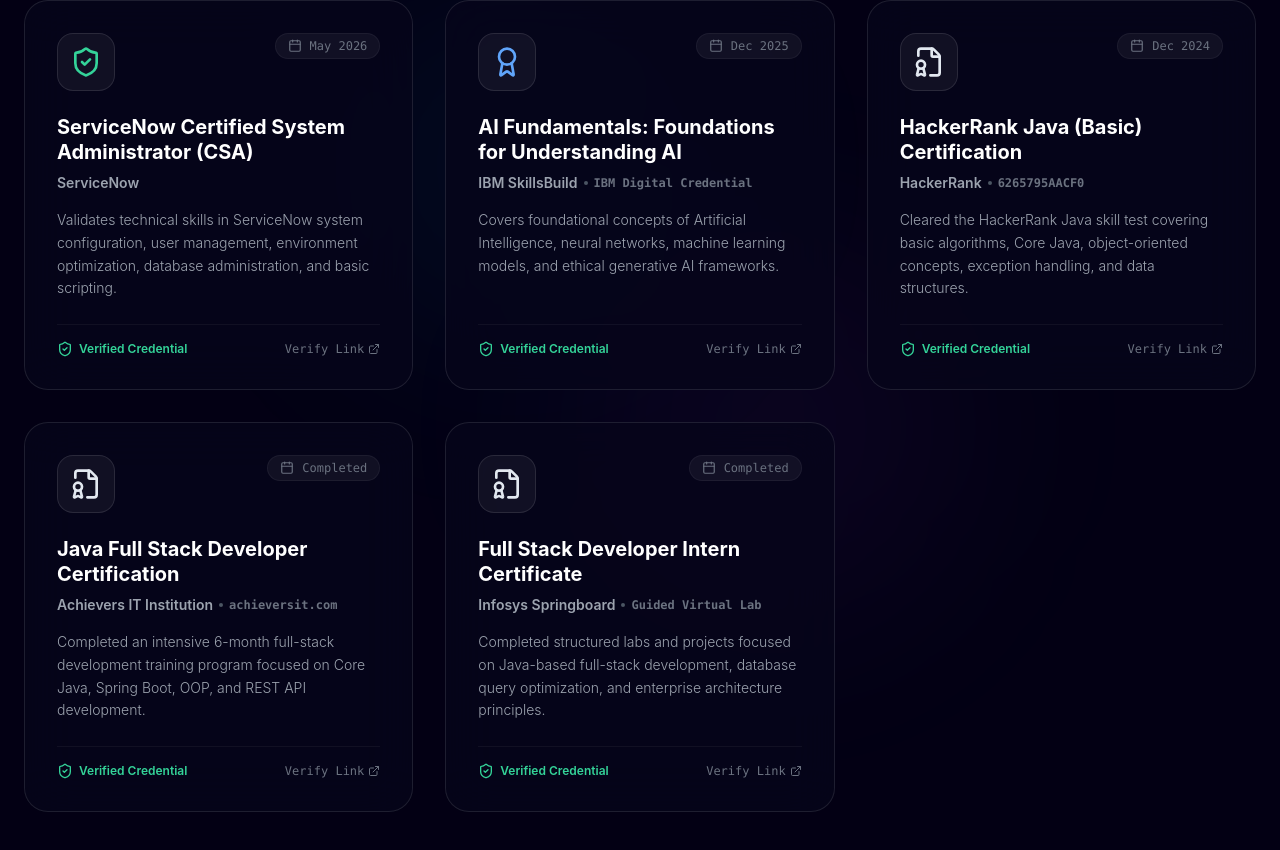
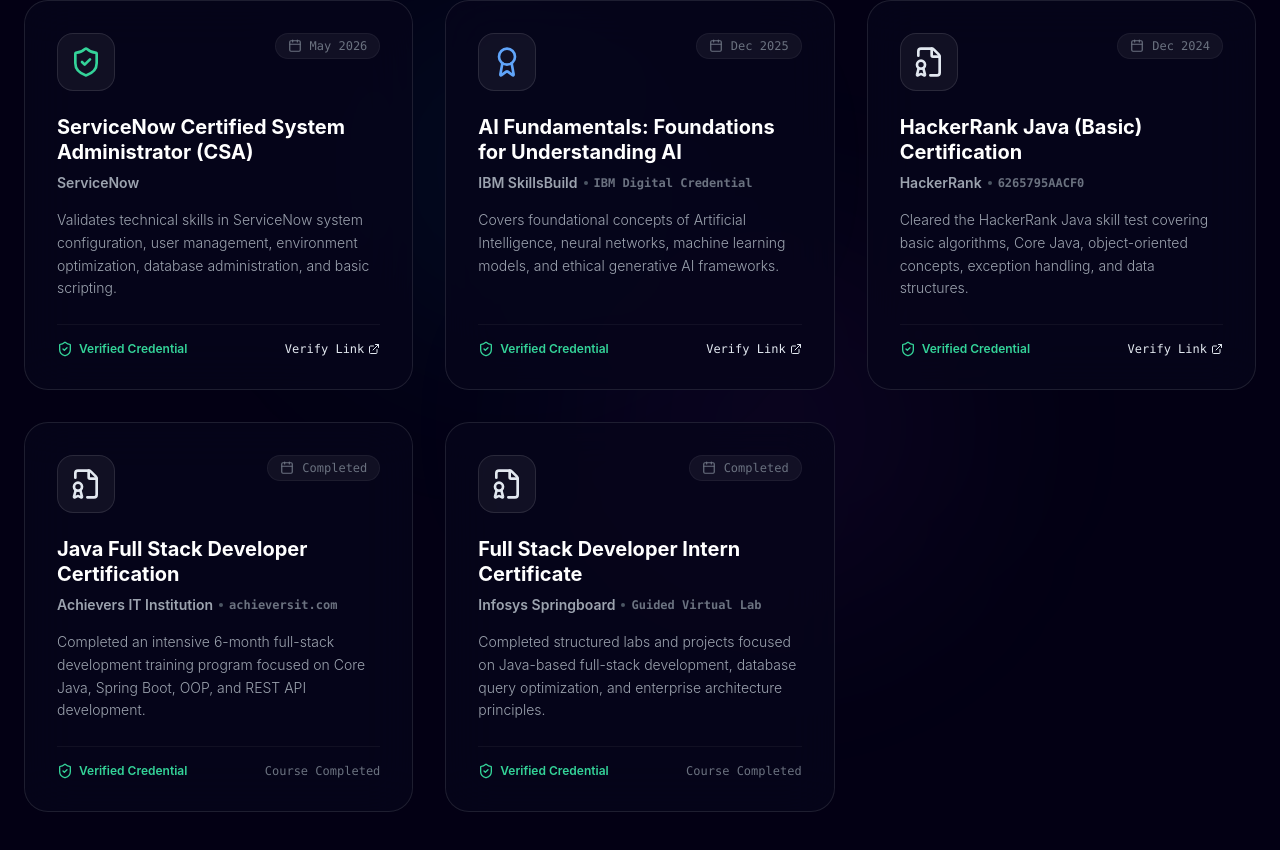
Before and after one commit to hari07-git/Portfolio, a React (Vite) app: page / in a window 1280 px wide. Shown: the part 6790-7640 px from the top of the page. Built offline with nearby package versions, Linux system fonts and the light colour scheme.

Commit message:
feat: add clickable credential links to certifications

```diff
--- a/src/components/Certifications.jsx
+++ b/src/components/Certifications.jsx
@@ -70,14 +70,7 @@
 
   const cardColors = getGlowColor(cert.issuer);
 
-  return (
-    <motion.div
-      initial={{ opacity: 0, y: 50, scale: 0.95 }}
-      whileInView={{ opacity: 1, y: 0, scale: 1 }}
-      viewport={{ once: true, margin: "-50px" }}
-      transition={{ duration: 0.6, delay: index * 0.1, ease: "easeOut" }}
-      className="perspective-[1000px] w-full"
-    >
+  const cardContent = (
     <motion.div
       style={{ rotateX, rotateY, transformStyle: "preserve-3d" }}
       onMouseMove={handleMouseMove}
@@ -131,12 +124,35 @@
             <ShieldCheck className="w-4 h-4" />
             Verified Credential
           </span>
-            <span className="text-gray-500 text-xs font-mono group-hover:text-white transition-colors flex items-center gap-1">
+          {cert.link ? (
+            <span className="text-primary-400 text-xs font-mono group-hover:text-primary transition-colors flex items-center gap-1">
               Verify Link <ExternalLink className="w-3 h-3" />
             </span>
+          ) : (
+            <span className="text-gray-500 text-xs font-mono">
+              Course Completed
+            </span>
+          )}
         </div>
       </div>
     </motion.div>
+  );
+
+  return (
+    <motion.div
+      initial={{ opacity: 0, y: 50, scale: 0.95 }}
+      whileInView={{ opacity: 1, y: 0, scale: 1 }}
+      viewport={{ once: true, margin: "-50px" }}
+      transition={{ duration: 0.6, delay: index * 0.1, ease: "easeOut" }}
+      className="perspective-[1000px] w-full"
+    >
+      {cert.link ? (
+        <a href={cert.link} target="_blank" rel="noopener noreferrer" className="block w-full h-full">
+          {cardContent}
+        </a>
+      ) : (
+        cardContent
+      )}
     </motion.div>
   );
 }
--- a/src/data.jsx
+++ b/src/data.jsx
@@ -114,21 +114,24 @@
       issuer: "ServiceNow",
       date: "May 2026",
       id: "Certified",
-      summary: "Validates technical skills in ServiceNow system configuration, user management, environment optimization, database administration, and basic scripting."
+      summary: "Validates technical skills in ServiceNow system configuration, user management, environment optimization, database administration, and basic scripting.",
+      link: "https://www.credly.com/badges/2b97ef93-f155-4c09-90aa-ce0df45579cb/public_url"
     },
     {
       name: "AI Fundamentals: Foundations for Understanding AI",
       issuer: "IBM SkillsBuild",
       date: "Dec 2025",
       id: "IBM Digital Credential",
-      summary: "Covers foundational concepts of Artificial Intelligence, neural networks, machine learning models, and ethical generative AI frameworks."
+      summary: "Covers foundational concepts of Artificial Intelligence, neural networks, machine learning models, and ethical generative AI frameworks.",
+      link: "https://www.credly.com/badges/31095e16-3605-44c5-b000-a6bf6fcbc415/public_url"
     },
     {
       name: "HackerRank Java (Basic) Certification",
       issuer: "HackerRank",
       date: "Dec 2024",
       id: "6265795AACF0",
-      summary: "Cleared the HackerRank Java skill test covering basic algorithms, Core Java, object-oriented concepts, exception handling, and data structures."
+      summary: "Cleared the HackerRank Java skill test covering basic algorithms, Core Java, object-oriented concepts, exception handling, and data structures.",
+      link: "https://www.hackerrank.com/certificates/6265795aacf0"
     },
     {
       name: "Java Full Stack Developer Certification",
```
Lines whose indentation alone changed are shown as unchanged.
